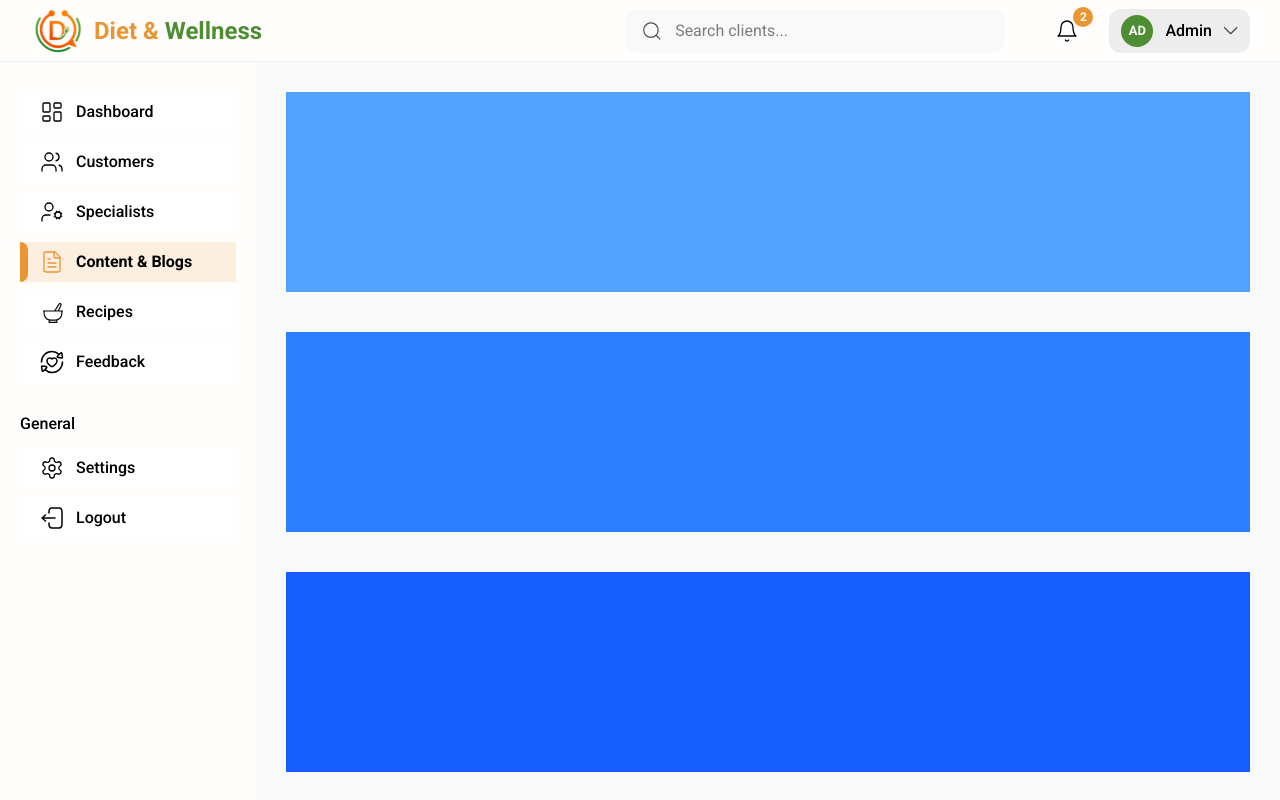
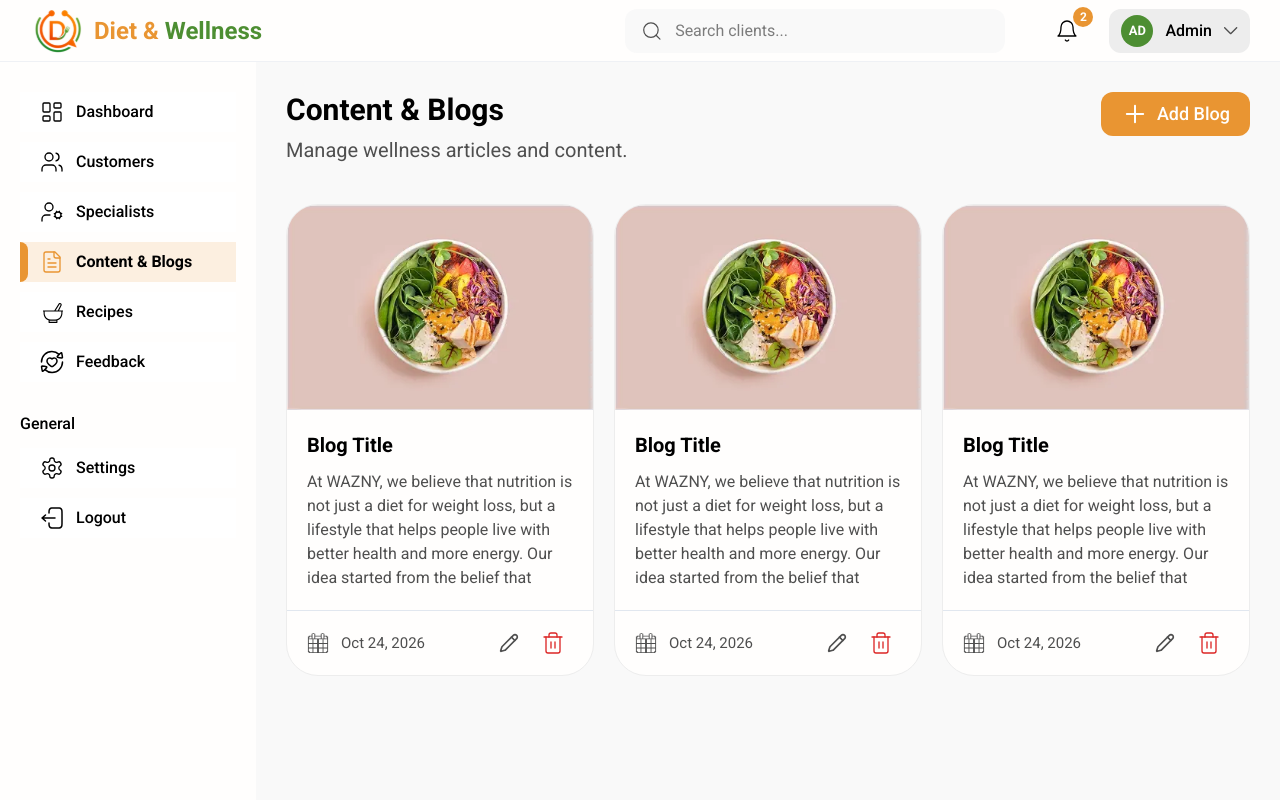
Before and after one commit to Diet-and-Wellness/Frontend, a Next.js app: page /en/dashboard/blogs in a window 1280 px wide. Shown: the top 800 px of the page. Built offline with nearby package versions, Linux system fonts and the light colour scheme.

Commit message:
Added blogs page + optimized some parts.

```diff
--- /dev/null
+++ b/app/[locale]/components/Dashboard/DashBlog.tsx
@@ -0,0 +1,72 @@
+"use client";
+
+import Image from "next/image";
+import { useTranslations } from "next-intl";
+import DateIcon from "../icons/Date";
+import PenIcon from "../icons/Pen";
+import TrashIcon from "../icons/TrashIcon";
+
+const DashBlog = () => {
+  const t = useTranslations();
+
+  return (
+    <div className="flex max-w-100 h-fit flex-col overflow-hidden rounded-4xl border border-[#EDEDED] transition-shadow duration-200 hover:shadow-lg bg-[#FFFEFD]">
+      <div className="overflow-hidden">
+        <Image
+          width={400}
+          height={60}
+          src="/images/blog-img.webp"
+          alt="blog image"
+          className="h-full w-100 object-cover object-center transition-transform duration-300 hover:scale-105"
+        />
+      </div>
+
+      <div className="flex flex-col items-start gap-2.5 p-5">
+        {/* <div className="flex items-center gap-5">
+          <p className="text-[16px] font-medium text-[#3E7228] md:text-[18px] lg:text-[20px]">
+            {t("blogs.date")}
+          </p>
+
+          <div className="flex items-center justify-center gap-1 rounded-lg bg-[#E99532] px-2 py-1">
+            <Image
+              width={16}
+              height={16}
+              src="/icons/eye.svg"
+              alt="Eye icon"
+              className="h-3 w-3 lg:h-4 lg:w-4"
+            />
+
+            <p className="text-[11px] font-medium leading-3 text-white md:text-[12px] lg:text-[13px]">
+              {t("blogs.readTime")}
+            </p>
+          </div>
+        </div> */}
+
+        <h5 className="text-[16px] font-semibold md:text-[18px] lg:text-[20px]">
+          {t("blogs.blogTitle")}
+        </h5>
+
+        <p className="text-[12px] text-[#4F4F4F] md:text-[14px] lg:text-[16px]">
+          {t("blogs.waznyAbout")}
+        </p>
+      </div>
+
+      <div className="flex justify-between items-center px-5 py-3 border-t border-t-[#E1E7EF]">
+        <div className="flex gap-3 items-center">
+          <DateIcon className="text-[#4F4F4F]" />
+          <p className="text-[#4F4F4F] text-[15px]">Oct 24, 2026</p>
+        </div>
+        <div className="flex gap-1 items-center">
+          <button className="size-10 rounded-full flex justify-center items-center hover:bg-gray-200 cursor-pointer">
+            <PenIcon className="text-[#4F4F4F]" />
+          </button>
+          <button className="size-10 rounded-full flex justify-center items-center hover:bg-red-100 cursor-pointer">
+            <TrashIcon className="text-[#DC2626]" />
+          </button>
+        </div>
+      </div>
+    </div>
+  );
+};
+
+export default DashBlog;
--- a/app/[locale]/components/LandingHeader/LandingHeader.tsx
+++ b/app/[locale]/components/LandingHeader/LandingHeader.tsx
@@ -1,6 +1,5 @@
 "use client";
 
-import { usePathname } from "next/navigation";
 import Logo from "./Logo";
 import MobileMenu from "./MobileMenu";
 import NavList from "./NavList";
@@ -28,12 +27,6 @@ const LandingNavBar = () => {
       document.body.style.overflow = "auto";
     };
   }, [isMenuVisible]);
-
-  const pathname = usePathname();
-
-  useEffect(() => {
-    setIsMenuVisible(false);
-  }, [pathname]);
 
   const menuToggle = () => setIsMenuVisible((value) => !value);
 
@@ -84,7 +77,7 @@ const LandingNavBar = () => {
         </button>
       </div>
       <AnimatePresence>
-        {isMenuVisible && <MobileMenu tabs={tabs} />}
+        {isMenuVisible && <MobileMenu setIsMenuVisible={setIsMenuVisible} tabs={tabs} />}
       </AnimatePresence>
     </nav>
   );
--- a/app/[locale]/components/LandingHeader/NavList.tsx
+++ b/app/[locale]/components/LandingHeader/NavList.tsx
@@ -57,7 +57,7 @@ const NavList = ({ tabs }: { tabs: tabType[] }) => {
           onMouseLeave={toggleLanguageOptions}
           className="relative"
         >
-          <div className="rounded-4xl px-5 py-2 shadow-[0_0_7px_0px_rgba(0,0,0,0.2)] flex flex-row gap-2.5 cursor-pointer hover:bg-white transition-colors duration-200">
+          <div className="rounded-4xl px-5 py-2 border-2 border-[#e1e7ef79] flex flex-row gap-2.5 cursor-pointer hover:bg-white transition-colors duration-200">
             <Image
               width={24}
               height={24}
--- /dev/null
+++ b/app/[locale]/components/icons/Date.tsx
@@ -0,0 +1,27 @@
+const DateIcon = ({ className }: { className: string }) => {
+  return (
+    <div className={className}>
+      <svg
+        xmlns="http://www.w3.org/2000/svg"
+        width="22"
+        height="22"
+        viewBox="0 0 16 16"
+        fill="none"
+      >
+        <g clipPath="url(#clip0_749_7787)">
+          <path
+            d="M10.667 0.666016H12.0003V1.33268H10.667V0.666016ZM14.667 3.33268V2.66602H12.667V1.33268H12.0003V4.66602H10.667V1.33268H10.0003V2.66602H6.00033V1.33268H5.33366V4.66602H4.00033V1.33268H3.33366V2.66602H1.33366V3.33268H0.666992V14.666H1.33366V15.3327H14.667V14.666H15.3337V3.33268H14.667ZM1.33366 3.99935H2.00033V3.33268H3.33366V4.66602H1.33366V3.99935ZM4.00033 14.666H2.00033V13.9993H1.33366V11.9993H4.00033V14.666ZM4.00033 11.3327H1.33366V8.66602H4.00033V11.3327ZM4.00033 7.99935H1.33366V5.33268H4.00033V7.99935ZM11.3337 5.33268V7.99935H8.66699V5.33268H11.3337ZM11.3337 11.3327H8.66699V8.66602H11.3337V11.3327ZM6.00033 3.33268H10.0003V4.66602H6.00033V3.33268ZM7.33366 14.666H4.66699V11.9993H7.33366V14.666ZM7.33366 11.3327H4.66699V8.66602H7.33366V11.3327ZM7.33366 7.99935H4.66699V5.33268H7.33366V7.99935ZM8.66699 14.666V11.9993H11.3337V14.666H8.66699ZM14.667 13.9993H14.0003V14.666H12.0003V11.9993H14.667V13.9993ZM14.667 11.3327H12.0003V8.66602H14.667V11.3327ZM14.667 7.99935H12.0003V5.33268H14.667V7.99935ZM14.667 4.66602H12.667V3.33268H14.0003V3.99935H14.667V4.66602ZM4.00033 0.666016H5.33366V1.33268H4.00033V0.666016Z"
+            fill="currentColor"
+          />
+        </g>
+        <defs>
+          <clipPath id="clip0_749_7787">
+            <rect width="16" height="16" fill="white" />
+          </clipPath>
+        </defs>
+      </svg>
+    </div>
+  );
+};
+
+export default DateIcon;
--- /dev/null
+++ b/app/[locale]/components/icons/Pen.tsx
@@ -0,0 +1,37 @@
+const PenIcon = ({ className }: { className: string }) => {
+  return (
+    <div className={className}>
+      <svg
+        xmlns="http://www.w3.org/2000/svg"
+        width="20"
+        height="20"
+        viewBox="0 0 16 16"
+        fill="none"
+      >
+        <g clipPath="url(#clip0_749_7790)">
+          <path
+            d="M14.1156 4.54224C14.4681 4.18985 14.6662 3.71188 14.6662 3.21347C14.6663 2.71506 14.4683 2.23704 14.116 1.88457C13.7636 1.5321 13.2856 1.33405 12.7872 1.33398C12.2888 1.33392 11.8108 1.53185 11.4583 1.88424L2.56096 10.7836C2.40618 10.9379 2.29171 11.1279 2.22763 11.3369L1.34696 14.2382C1.32973 14.2959 1.32843 14.3571 1.3432 14.4155C1.35796 14.4738 1.38824 14.5271 1.43083 14.5696C1.47341 14.6121 1.52671 14.6423 1.58507 14.657C1.64343 14.6716 1.70467 14.6702 1.7623 14.6529L4.6643 13.7729C4.87308 13.7094 5.06308 13.5956 5.21763 13.4416L14.1156 4.54224Z"
+            stroke="currentColor"
+            strokeWidth="1.33333"
+            strokeLinecap="round"
+            strokeLinejoin="round"
+          />
+          <path
+            d="M10 3.33398L12.6667 6.00065"
+            stroke="currentColor"
+            strokeWidth="1.33333"
+            strokeLinecap="round"
+            strokeLinejoin="round"
+          />
+        </g>
+        <defs>
+          <clipPath id="clip0_749_7790">
+            <rect width="16" height="16" fill="white" />
+          </clipPath>
+        </defs>
+      </svg>
+    </div>
+  );
+};
+
+export default PenIcon;
--- a/app/[locale]/components/icons/TrashIcon.tsx
+++ b/app/[locale]/components/icons/TrashIcon.tsx
@@ -1,10 +1,20 @@
-const TrashIcon = ({ className }: { className: string }) => {
+type TrashIconProps = {
+  className?: string;
+  width?: number;
+  height?: number;
+};
+
+const TrashIcon = ({
+  className = "",
+  width = 24,
+  height = 24,
+}: TrashIconProps) => {
   return (
-    <div className={`w-6 ${className}`}>
+    <div className={className}>
       <svg
         xmlns="http://www.w3.org/2000/svg"
-        width="24"
-        height="24"
+        width={width}
+        height={height}
         viewBox="0 0 24 24"
         fill="none"
       >
--- a/app/[locale]/dashboard/blogs/page.tsx
+++ b/app/[locale]/dashboard/blogs/page.tsx
@@ -1,12 +1,26 @@
+import DashBlog from "../../components/Dashboard/DashBlog";
+import PlusIcon from "../../components/icons/PlusIcon";
+
 const BlogsPage = () => {
   return (
-    <section className="w-full flex flex-col gap-10">
-      <div className="flex-1 min-h-50 bg-blue-400"></div>
-      <div className="w-full min-h-50 bg-blue-500"></div>
-      <div className="w-full min-h-50 bg-blue-600"></div>
-      <div className="w-full min-h-50 bg-blue-700"></div>
-      <div className="w-full min-h-50 bg-blue-800"></div>
-      <div className="w-full min-h-50 bg-blue-900"></div>
+    <section className="flex w-full flex-col gap-10">
+      <div className="flex justify-between items-start">
+        <div>
+          <h2 className="mb-2 text-3xl font-bold">Content & Blogs</h2>
+          <p className="text-xl font-light text-[#4F4F4F]">
+            Manage wellness articles and content.
+          </p>
+        </div>
+        <button className="px-5 py-2 rounded-xl bg-[#E99532] cursor-pointer hover:bg-[#e28010] transition duration-150 flex gap-2">
+          <PlusIcon className="text-white" />
+          <p className="text-[#FFFEFD] text-[18px] font-medium">Add Blog</p>
+        </button>
+      </div>
+      <div className="grid grid-cols-3 gap-5">
+        <DashBlog />
+        <DashBlog />
+        <DashBlog />
+      </div>
     </section>
   );
 };
--- /dev/null
+++ b/app/[locale]/dashboard/feedback/page.tsx
@@ -0,0 +1,14 @@
+const FeedBackPage = () => {
+  return (
+    <section className="w-full flex flex-col gap-10">
+      <div className="flex-1 min-h-50 bg-blue-400"></div>
+      <div className="w-full min-h-50 bg-blue-500"></div>
+      <div className="w-full min-h-50 bg-blue-600"></div>
+      <div className="w-full min-h-50 bg-blue-700"></div>
+      <div className="w-full min-h-50 bg-blue-800"></div>
+      <div className="w-full min-h-50 bg-blue-900"></div>
+    </section>
+  );
+};
+
+export default FeedBackPage;
--- /dev/null
+++ b/app/[locale]/dashboard/recipes/page.tsx
@@ -0,0 +1,14 @@
+const RecipesPage = () => {
+  return (
+    <section className="w-full flex flex-col gap-10">
+      <div className="flex-1 min-h-50 bg-pink-400"></div>
+      <div className="w-full min-h-50 bg-pink-500"></div>
+      <div className="w-full min-h-50 bg-pink-600"></div>
+      <div className="w-full min-h-50 bg-pink-700"></div>
+      <div className="w-full min-h-50 bg-pink-800"></div>
+      <div className="w-full min-h-50 bg-pink-900"></div>
+    </section>
+  );
+};
+
+export default RecipesPage;
--- /dev/null
+++ b/app/[locale]/dashboard/settings/page.tsx
@@ -0,0 +1,14 @@
+const SettingsPage = () => {
+  return (
+    <section className="w-full flex flex-col gap-10">
+      <div className="flex-1 min-h-50 bg-gray-400"></div>
+      <div className="w-full min-h-50 bg-gray-500"></div>
+      <div className="w-full min-h-50 bg-gray-600"></div>
+      <div className="w-full min-h-50 bg-gray-700"></div>
+      <div className="w-full min-h-50 bg-gray-800"></div>
+      <div className="w-full min-h-50 bg-gray-900"></div>
+    </section>
+  );
+};
+
+export default SettingsPage;
```
Also changed, not shown: app/[locale]/components/LandingHeader/MobileMenu.tsx (+16 -2 lines), app/[locale]/dashboard/customers/page.tsx (+17 -11 lines), 1 other file (tests, documents, lock files or other folders).
